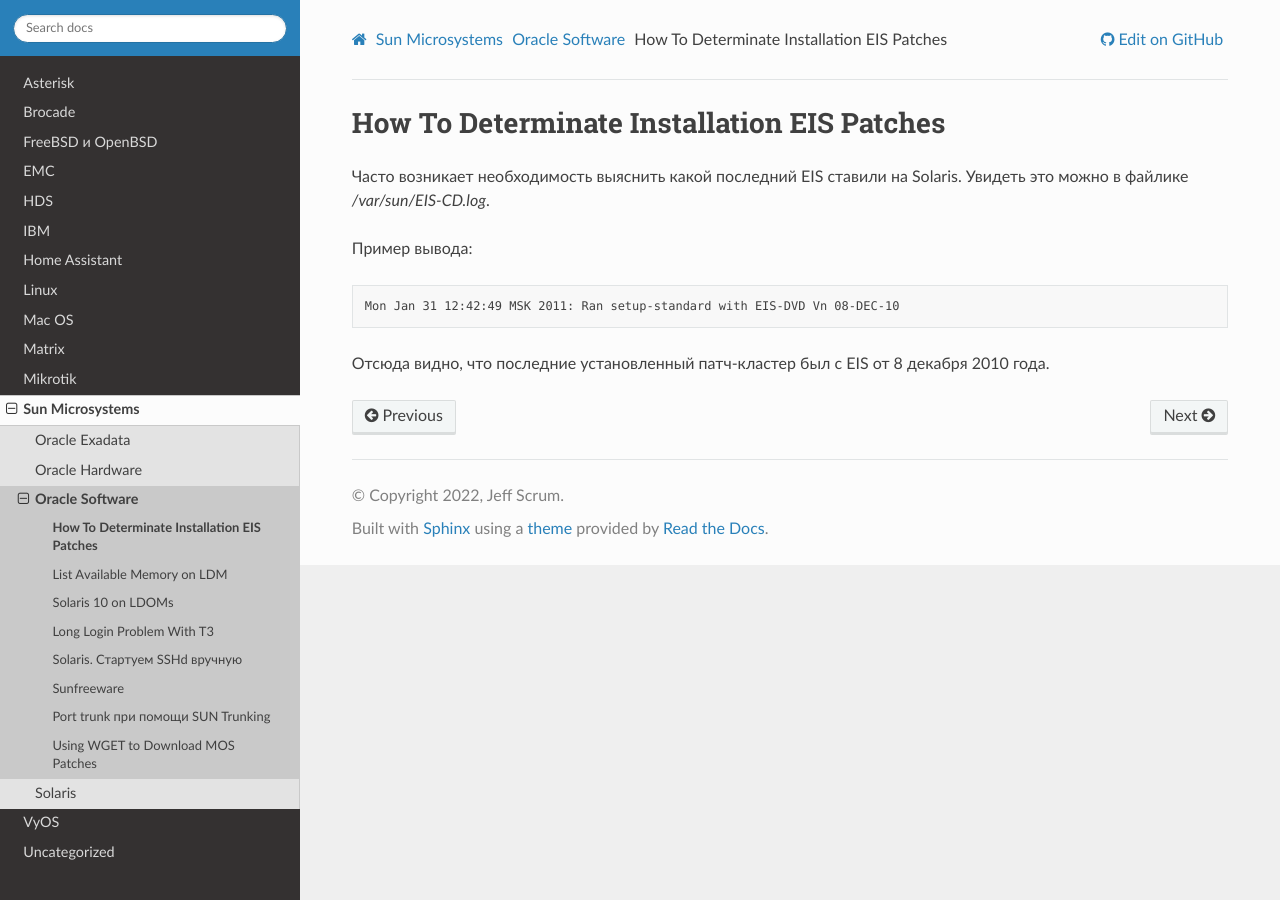
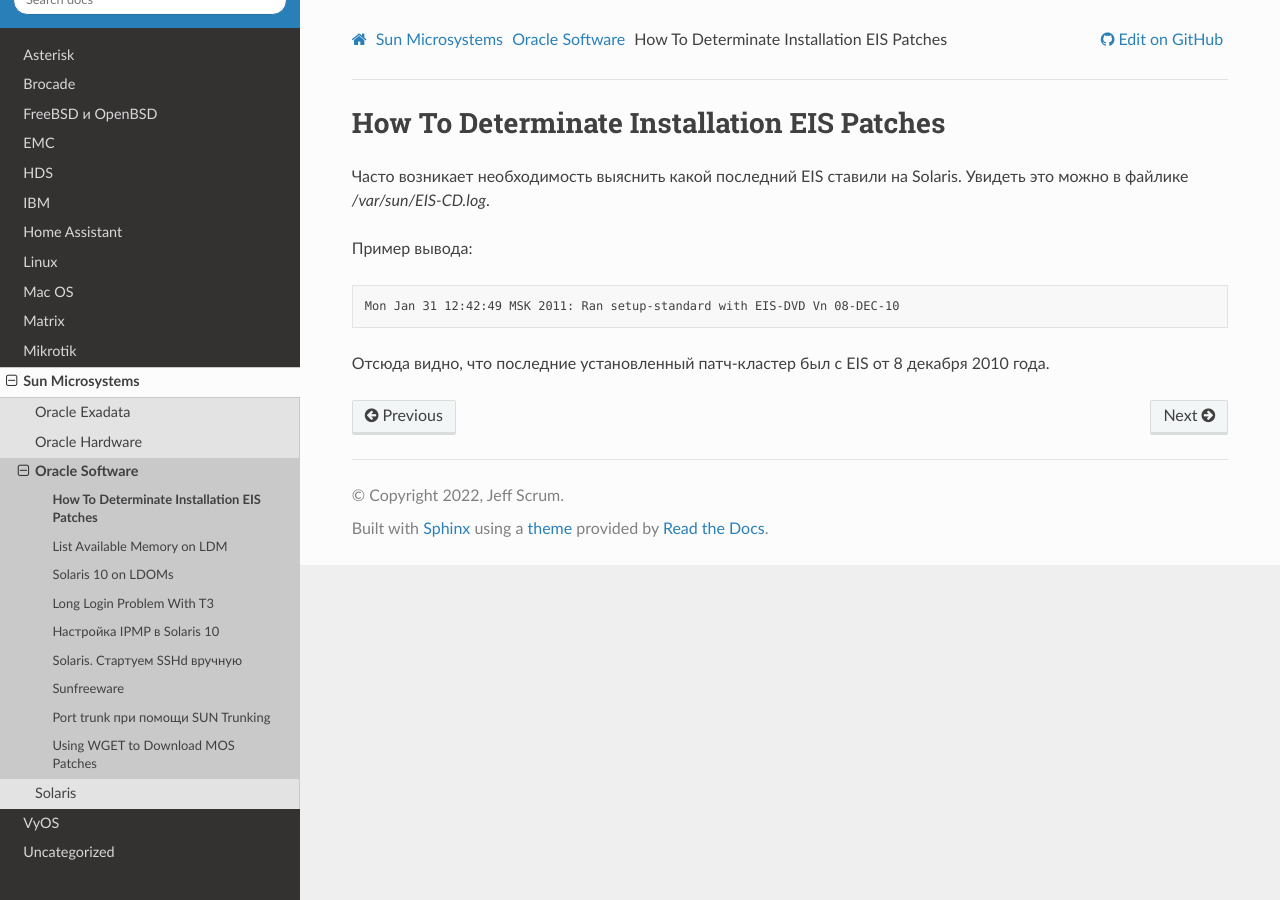
Before and after one commit to jeffscrum/jeffscrum.github.io, a Sphinx documentation site: the page built from source/sun-oracle/software/oracle-sw-eis-version.rst, in a window 1280 px wide. Built offline with Sphinx 7.4.7 and the Read the Docs theme 2.0.0, drawn with Linux system fonts in a browser that asks for light colours.

Commit message:
Update index.rst

```diff
--- a/source/sun-oracle/software/index.rst
+++ b/source/sun-oracle/software/index.rst
@@ -10,6 +10,7 @@
    oracle-sw-ld-show-mem
    oracle-sw-ld-sol10
    oracle-sw-long-login-t3
+   oracle-sw-ipmp
    oracle-sw-solaris10-ipmp
    oracle-sw-sshd-start
    oracle-sw-sunfreeware
```
